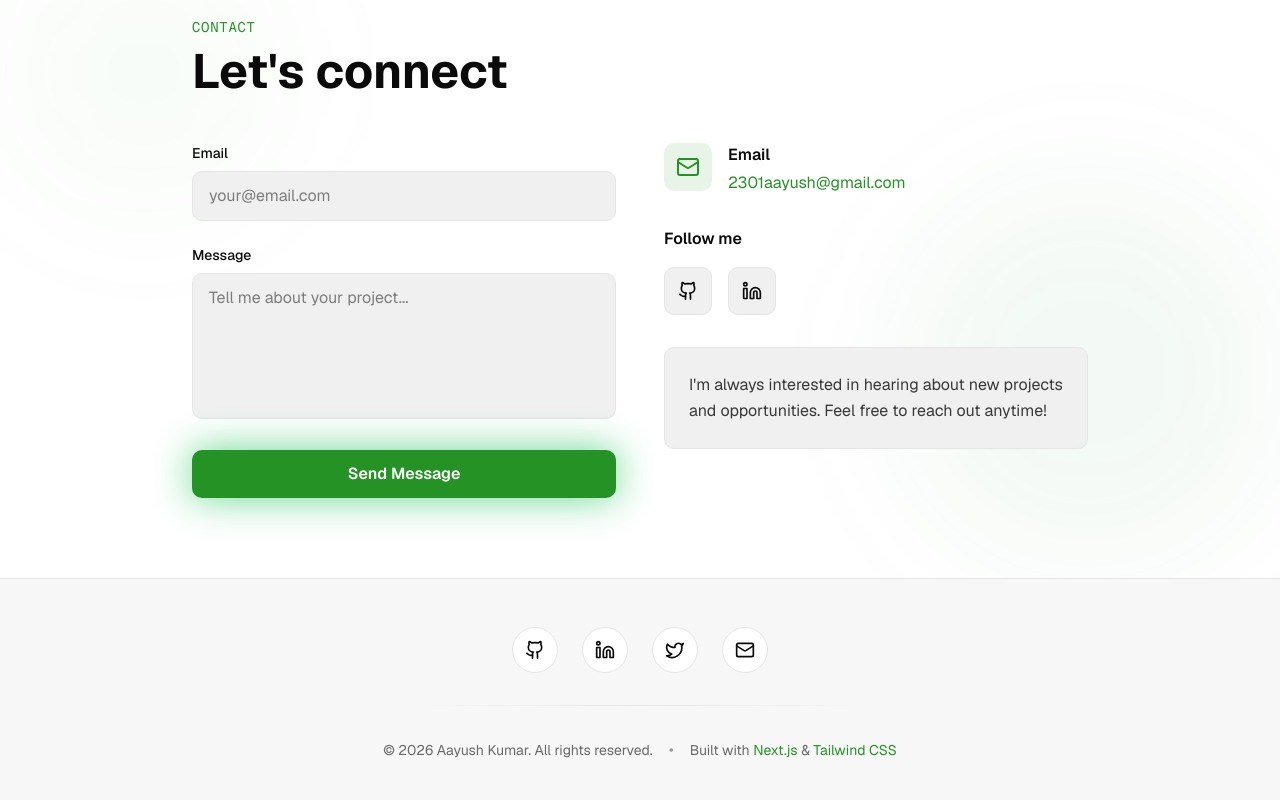
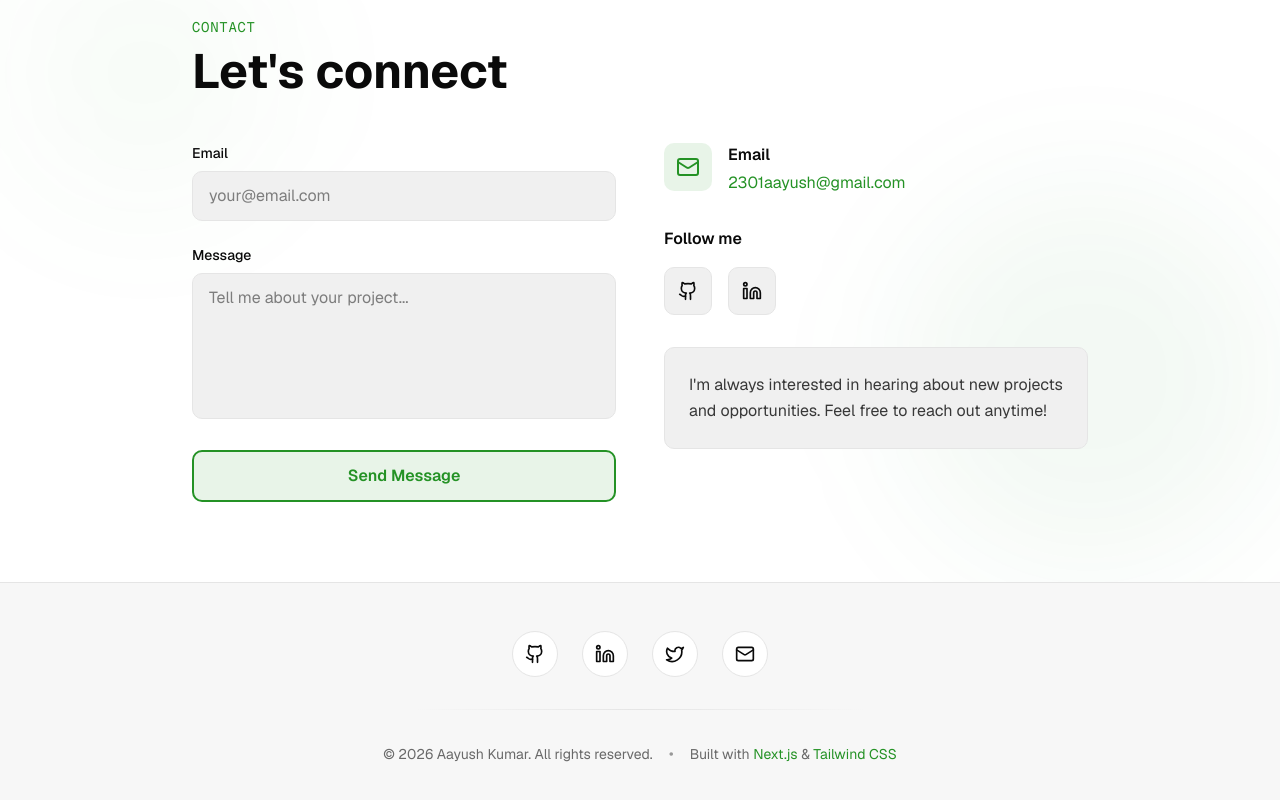
Before and after one commit to Aayush-Kr-13/portfolio-main, a Next.js app in the folder Main-app/: page / in a window 1280 px wide. Shown: the part 5669-6469 px from the top of the page. Built offline with nearby package versions, Linux system fonts and the light colour scheme.

Commit message:
Update button styles in contact form for improved visual feedback

```diff
--- a/Main-app/components/contact.tsx
+++ b/Main-app/components/contact.tsx
@@ -92,7 +92,7 @@ export function Contact() {
               <button
                 type="submit"
                 disabled={loading}
-                className="w-full px-6 py-3 bg-primary text-primary-foreground rounded-lg font-semibold hover:shadow-lg hover:shadow-primary/50 transition-all duration-300 transform hover:scale-105 active:scale-95 animate-glow-pulse disabled:opacity-50 disabled:cursor-not-allowed disabled:hover:scale-100"
+                className="w-full px-6 py-3 bg-primary/10 hover:bg-primary/20 text-primary hover:text-foreground border-2 border-primary hover:border-primary rounded-lg font-semibold hover:shadow-md hover:shadow-primary/15 transition-all duration-300 transform hover:scale-105 active:scale-95 disabled:opacity-50 disabled:cursor-not-allowed disabled:hover:scale-100"
               >
                 {loading ? 'Sending...' : 'Send Message'}
               </button>
```
